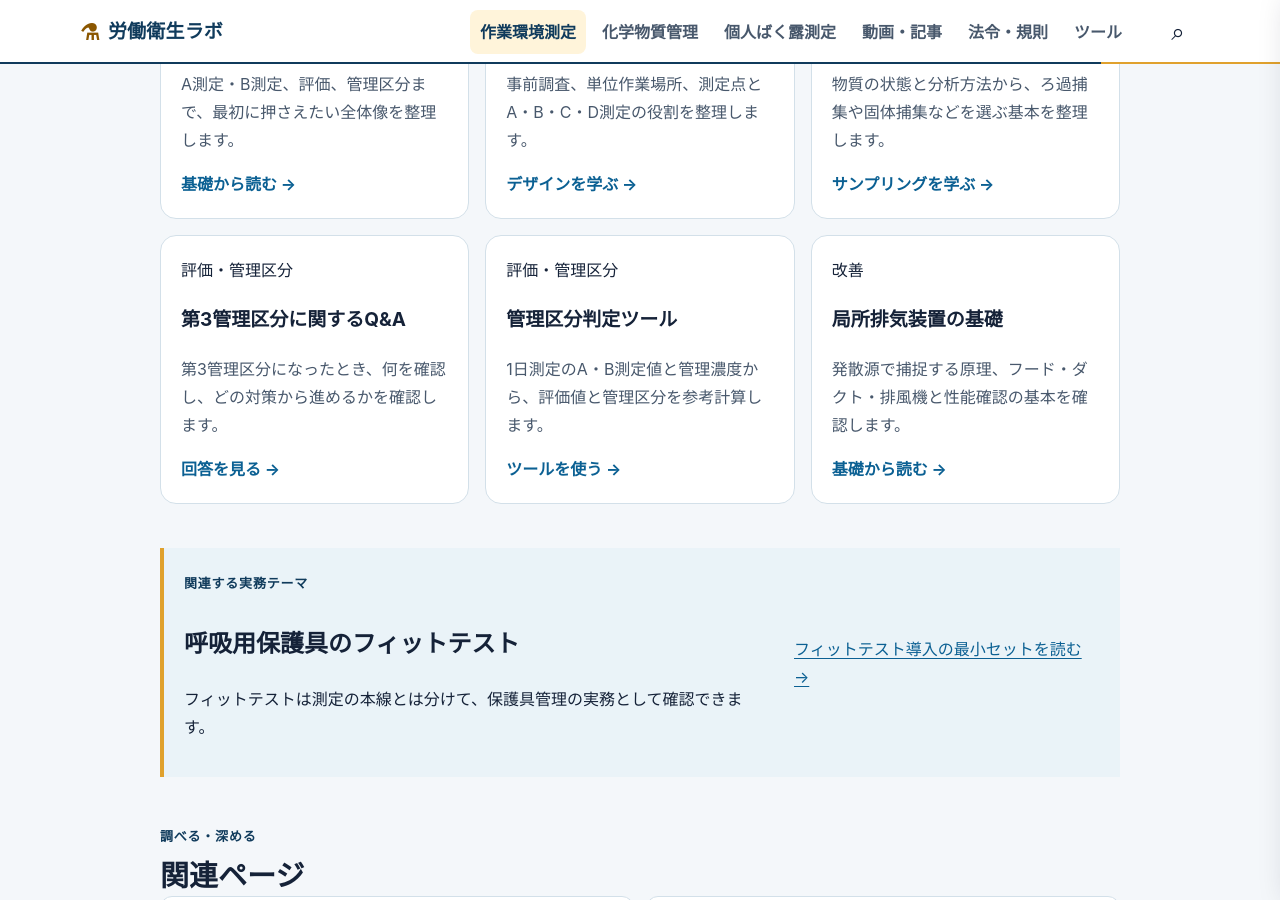
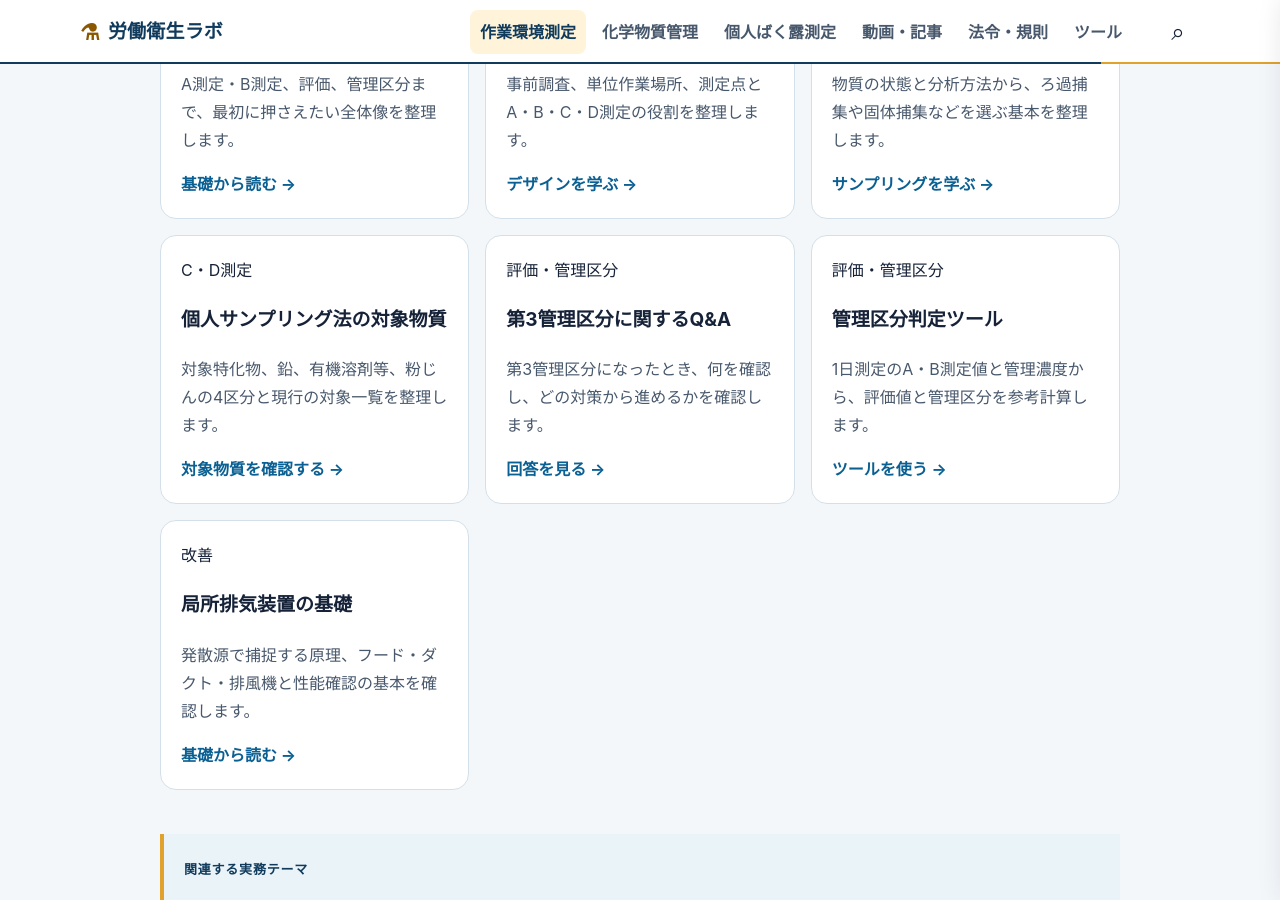
Before and after one commit to rodoeisei-lab/rodoeisei-lab, a Jekyll site: the page built from work-environment-measurement/index.md, in a window 1280 px wide and 900 px high, scrolled down 1136 px. Built offline with Jekyll 4.4.1, drawn with Linux system fonts in a browser that asks for light colours.

Commit message:
Add personal sampling guide to measurement hub

```diff
--- a/work-environment-measurement/index.md
+++ b/work-environment-measurement/index.md
@@ -46,6 +46,9 @@ permalink: /work-environment-measurement/
       <a class="measurement-article-card" href="{{ '/guides/work-environment-measurement-sampling/' | relative_url }}">
         <span>ステップ03</span><h3>サンプリングと捕集方法</h3><p>物質の状態と分析方法から、ろ過捕集や固体捕集などを選ぶ基本を整理します。</p><strong>サンプリングを学ぶ →</strong>
       </a>
+      <a class="measurement-article-card" href="{{ '/guides/personal-sampling-target-substances/' | relative_url }}">
+        <span>C・D測定</span><h3>個人サンプリング法の対象物質</h3><p>対象特化物、鉛、有機溶剤等、粉じんの4区分と現行の対象一覧を整理します。</p><strong>対象物質を確認する →</strong>
+      </a>
       <a class="measurement-article-card" href="{{ '/qa/third-control-class/' | relative_url }}">
         <span>評価・管理区分</span><h3>第3管理区分に関するQ&amp;A</h3><p>第3管理区分になったとき、何を確認し、どの対策から進めるかを確認します。</p><strong>回答を見る →</strong>
       </a>
```
